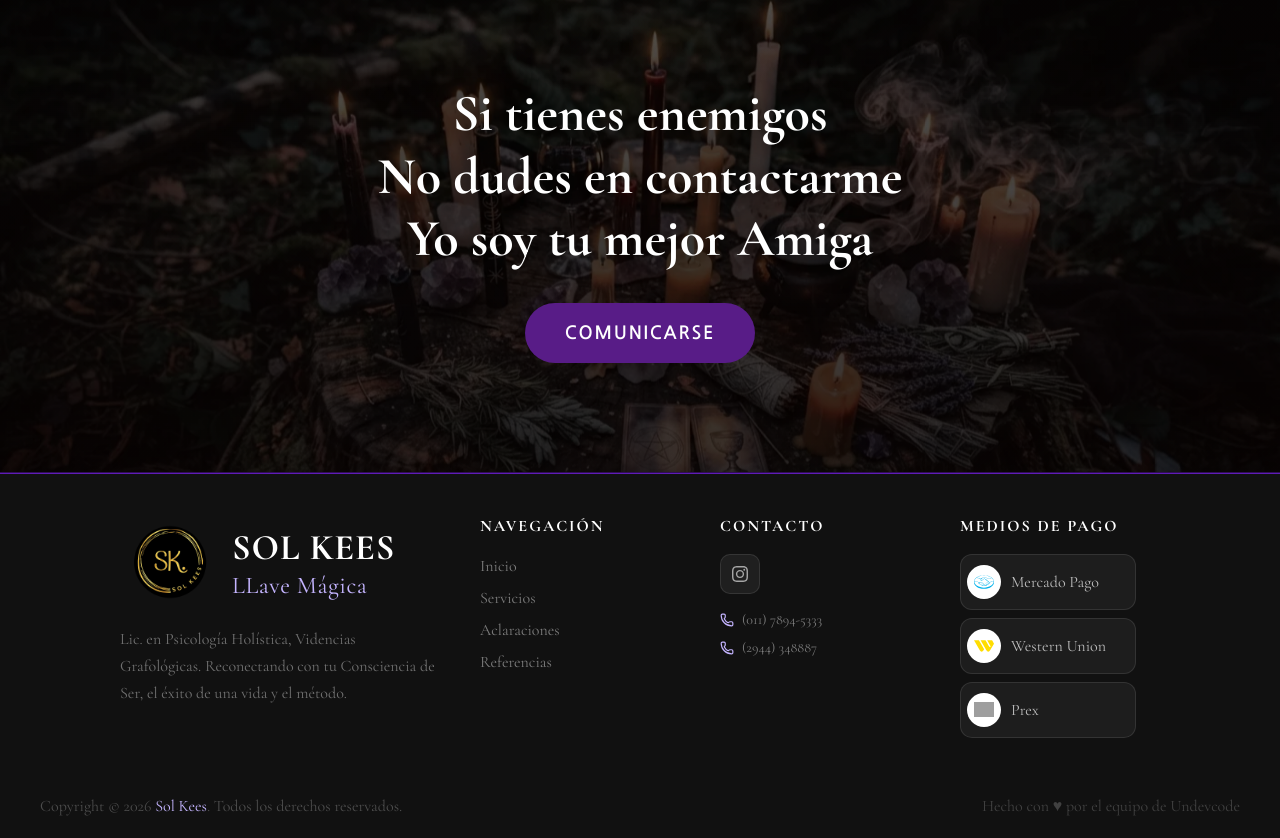
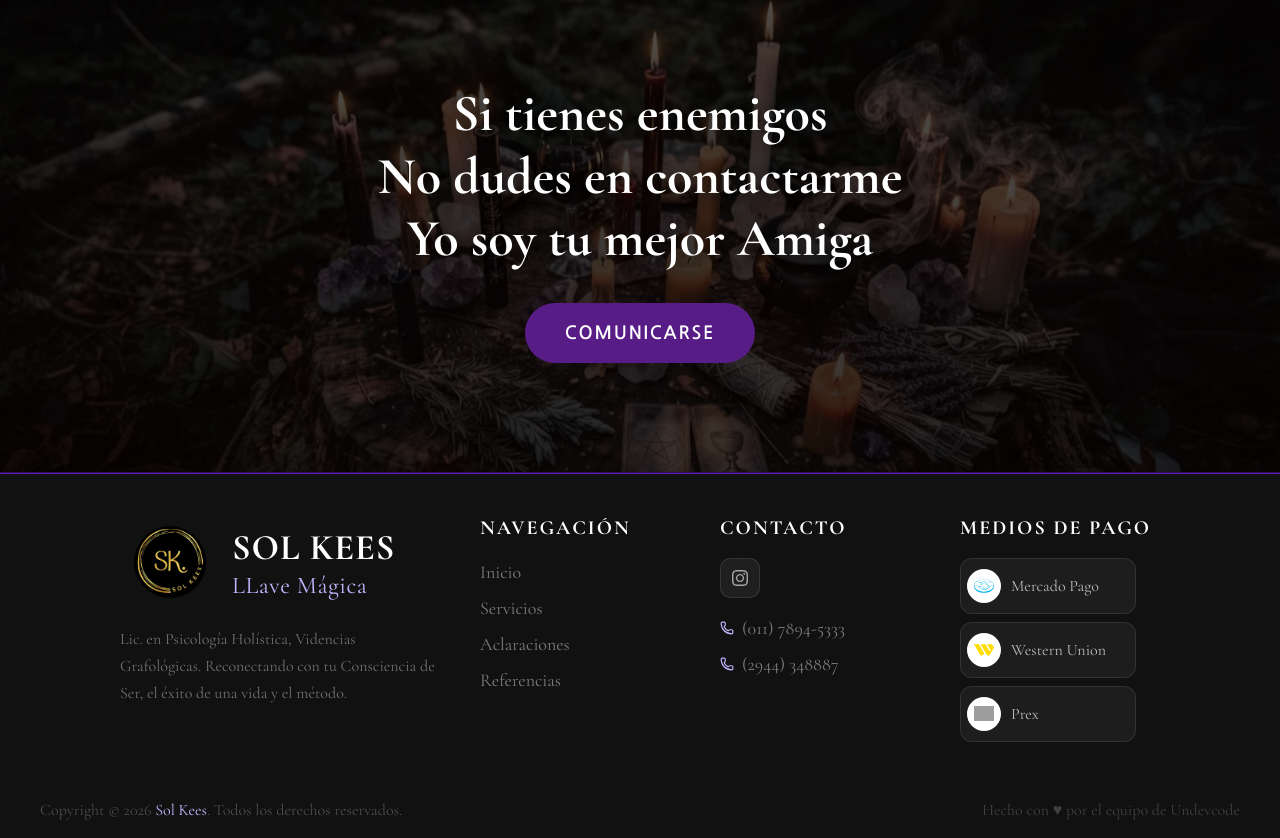
Before and after one commit to undevcode-ok/landing-sol-magia, a Next.js app: page / in a window 1280 px wide. Shown: the part 5990-6828 px from the top of the page. Built offline with nearby package versions, Linux system fonts and the light colour scheme; grey boxes are pictures that could not be loaded.

Commit message:
se cambio el tamaño de fuente de letra en Footer component

```diff
--- a/app/Footer/components/FooterBottom.tsx
+++ b/app/Footer/components/FooterBottom.tsx
@@ -10,10 +10,10 @@ export const FooterBottom = () => {
       </p>
       <div
 
-        className="text-white/20 text-base no-underline"
+        className="text-white/20 text-base  no-underline"
       >
         Hecho con{" "}
-        <span className="hover:text-violet-300 transition-colors cursor-pointer">♥</span>{" "}
+        <span className="hover:text-violet-300 transition-colors">♥</span>{" "}
         por el equipo de{" "}
         <span className="hover:text-violet-300 transition-colors">
           <a
--- a/app/Footer/components/FooterBrand.tsx
+++ b/app/Footer/components/FooterBrand.tsx
@@ -11,10 +11,10 @@ export const FooterBrand = () => {
           alt={brand.alt}
           width={100}
           height={100}
-          className="h-25 w-25 object-contain"
+          className="h-25 w-25  object-contain"
         />
         <div>
-          <p className="text-white text-4xl font-bold tracking-wide uppercase leading-tight">
+          <p className="text-white text-4xl  font-bold tracking-wide uppercase leading-tight">
             {brand.alt}
           </p>
           <p className="text-violet-300 text-2xl tracking-wide">{brand.subtitle}</p>
--- a/app/Footer/components/FooterContact.tsx
+++ b/app/Footer/components/FooterContact.tsx
@@ -5,7 +5,7 @@ import { SocialIcon } from "./SocialIcon";
 export const FooterContact = () => {
   return (
     <div>
-      <p className="text-white text-base font-bold tracking-[2px] uppercase mb-4">
+      <p className="text-white text-xl font-bold tracking-[2px] uppercase mb-4">
         Contacto
       </p>
       <div className="flex gap-3 mb-4">
@@ -18,7 +18,7 @@ export const FooterContact = () => {
         {footerData.phoneNumbers.map((phone) => (
           <p
             key={phone}
-            className="flex items-center gap-2 text-white/45 text-sm"
+            className="flex items-center gap-2 text-white/45 text-lg"
           >
             <Phone size={14} className="text-violet-300 shrink-0" />
             {phone}
--- a/app/Footer/components/FooterNav.tsx
+++ b/app/Footer/components/FooterNav.tsx
@@ -4,7 +4,7 @@ import { footerData } from "../data/footer.data";
 export const FooterNav = () => {
   return (
     <div>
-      <p className="text-white text-base font-bold tracking-[2px] uppercase mb-4">
+      <p className="text-white text-xl font-bold tracking-[2px] uppercase mb-4">
         Navegación
       </p>
       <div className="flex flex-col gap-2">
@@ -12,7 +12,7 @@ export const FooterNav = () => {
           <Link
             key={link.href}
             href={link.href}
-            className="text-white/45 text-base no-underline hover:text-violet-300 transition-colors"
+            className="text-white/45 text-lg no-underline hover:text-violet-300 transition-colors"
           >
             {link.label}
           </Link>
--- a/app/Footer/components/FooterPayment.tsx
+++ b/app/Footer/components/FooterPayment.tsx
@@ -4,7 +4,7 @@ import { PaymentBadge } from "./PaymentBadge";
 export const FooterPayment = () => {
   return (
     <div>
-      <p className="text-white font-bold text-base tracking-[2px] uppercase mb-4">
+      <p className="text-white font-bold text-xl tracking-[2px] uppercase mb-4">
         Medios de Pago
       </p>
       <div className="flex flex-col gap-2">
```
